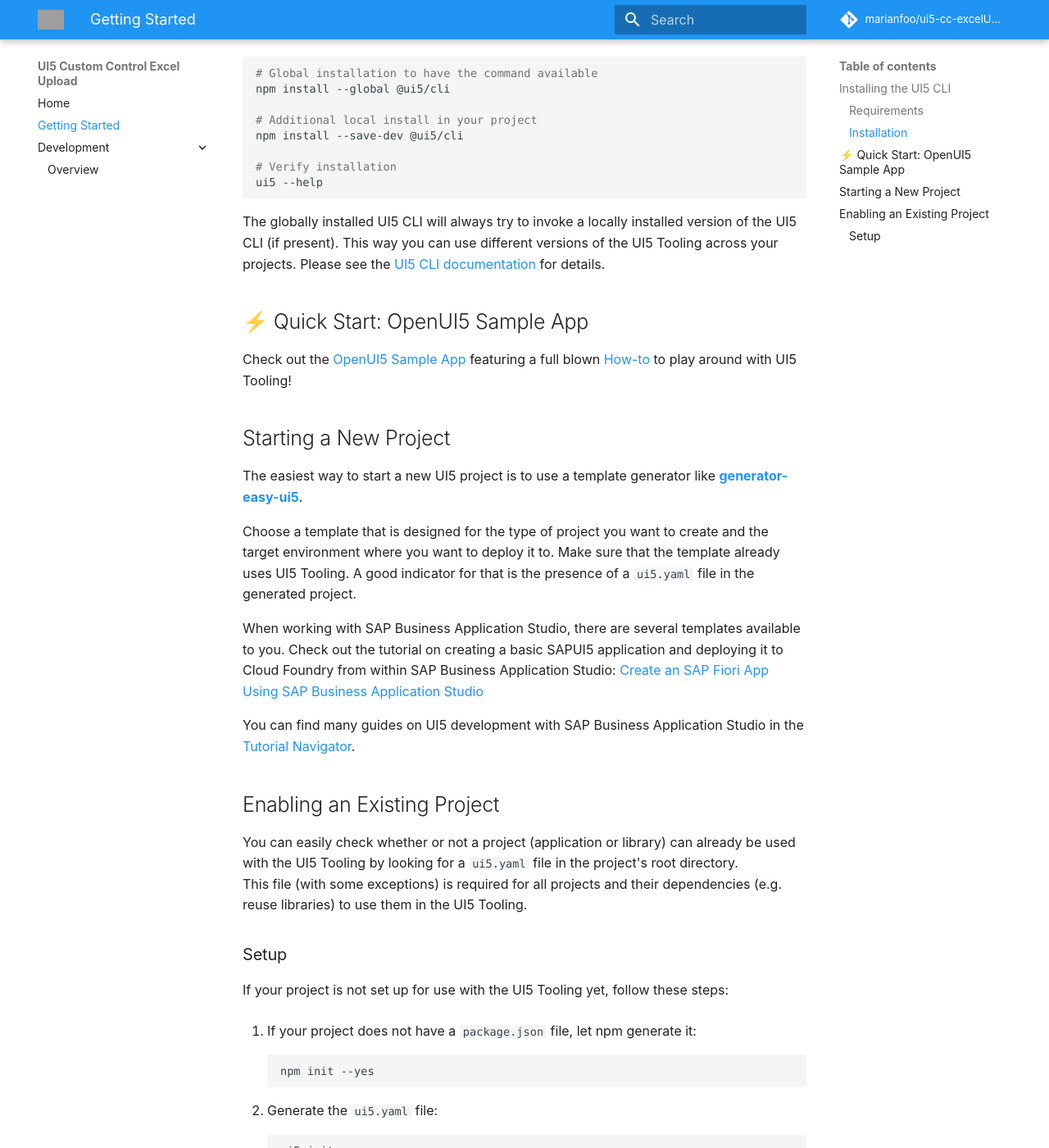
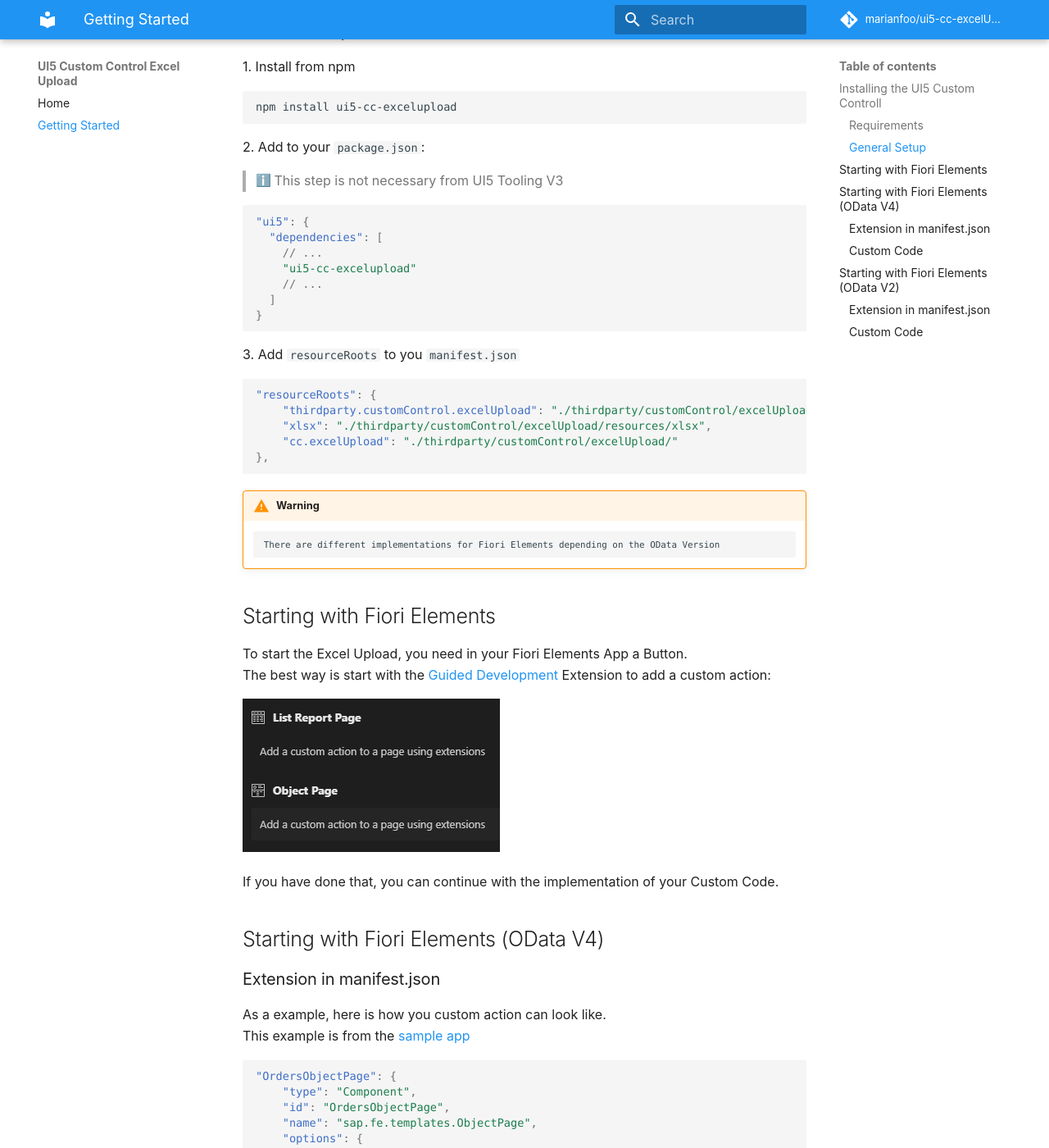
Before and after one commit to spreadsheetimporter/ui5-cc-spreadsheetimporter, an MkDocs documentation site: the page built from docs/pages/GettingStarted.md, in a window 1280 px wide and 1400 px high, scrolled down 311 px. Shown: the whole window at 82% size. Built offline with MkDocs 1.6.1 and Material for MkDocs 9.7.7, drawn with Linux system fonts in a browser that asks for light colours; emoji names are drawn with the system emoji font; comment, search, counter and statistics services are not loaded; some of the changed text lies outside the part shown; grey boxes are pictures that could not be loaded.

Commit message:
feat: update docs

`````diff
--- a/docs/pages/GettingStarted.md
+++ b/docs/pages/GettingStarted.md
@@ -1,99 +1,157 @@
 # Getting Started
-## Installing the UI5 CLI
+## Installing the UI5 Custom Controll
 ### Requirements
-- [Node.js](https://nodejs.org/) Version 10 or later
+- [Node.js](https://nodejs.org/) Version 14 or later
 
-### Installation
+### General Setup
+
+1\. Install from npm
+
 ```sh
-# Global installation to have the command available
-npm install --global @ui5/cli
-
-# Additional local install in your project
-npm install --save-dev @ui5/cli
-
-# Verify installation
-ui5 --help
+npm install ui5-cc-excelupload
 ```
 
-The globally installed UI5 CLI will always try to invoke a locally installed version of the UI5 CLI (if present). This way you can use different versions of the UI5 Tooling across your projects. Please see the [UI5 CLI documentation](./CLI.md#local-vs-global-installation) for details.
+2\.  Add to your `package.json`:
+> :information_source: This step is not necessary from UI5 Tooling V3
 
-## ⚡️ Quick Start: OpenUI5 Sample App
-Check out the [OpenUI5 Sample App](https://github.com/SAP/openui5-sample-app) featuring a full blown [How-to](https://github.com/SAP/openui5-sample-app/#openui5-sample-app) to play around with UI5 Tooling!
+````json
+"ui5": {
+  "dependencies": [
+    // ...
+    "ui5-cc-excelupload"
+    // ...
+  ]
+}
+````
 
-## Starting a New Project
-The easiest way to start a new UI5 project is to use a template generator like [**generator-easy-ui5**](https://github.com/SAP/generator-easy-ui5).
+3\. Add `resourceRoots` to you `manifest.json`
 
-Choose a template that is designed for the type of project you want to create and the target environment where you want to deploy it to.
-Make sure that the template already uses UI5 Tooling. A good indicator for that is the presence of a `ui5.yaml` file in the generated project.
+````json
+"resourceRoots": {
+    "thirdparty.customControl.excelUpload": "./thirdparty/customControl/excelUpload/",
+    "xlsx": "./thirdparty/customControl/excelUpload/resources/xlsx",
+    "cc.excelUpload": "./thirdparty/customControl/excelUpload/"
+},
+````
 
-When working with SAP Business Application Studio, there are several templates available to you. Check out the tutorial on creating a basic SAPUI5 application and deploying it to Cloud Foundry from within SAP Business Application Studio: [Create an SAP Fiori App Using SAP Business Application Studio](https://developers.sap.com/tutorials/appstudio-fioriapps-create.html)
+!!! warning
+        There are different implementations for Fiori Elements depending on the OData Version
 
-You can find many guides on UI5 development with SAP Business Application Studio in the [Tutorial Navigator](https://developers.sap.com/tutorial-navigator.html?tag=topic:sapui5&tag=products:technology-platform/sap-business-application-studio).
+## Starting with Fiori Elements
 
-## Enabling an Existing Project
-You can easily check whether or not a project (application or library) can already be used with the UI5 Tooling by looking for a `ui5.yaml` file in the project's root directory.
-This file (with some exceptions) is required for all projects and their dependencies (e.g. reuse libraries) to use them in the UI5 Tooling.
+To start the Excel Upload, you need in your Fiori Elements App a Button.
+The best way is start with the [Guided Development](https://blogs.sap.com/2021/08/16/getting-up-to-speed-with-sap-fiori-tools-guided-development-overview/) Extension to add a custom action:
 
-### Setup
-If your project is not set up for use with the UI5 Tooling yet, follow these steps:
+![Guided Development](./../images/guided_development.png){ loading=lazy }
 
-1. If your project does not have a `package.json` file, let npm generate it:
-    ```sh
-    npm init --yes
-    ```
+If you have done that, you can continue with the implementation of your Custom Code.
 
-1. Generate the `ui5.yaml` file:
-    ```sh
-    ui5 init
-    ```
+## Starting with Fiori Elements (OData V4)
 
-1. Define the framework you want to use
+### Extension in manifest.json
 
-    === "OpenUI5"
+As a example, here is how you custom action can look like.
+This example is from the [sample app](https://github.com/marianfoo/ui5-cc-excelUpload-sampleapp/blob/744f008b1b052a3df5594215d8d11811a8e646b7/packages/orders/webapp/manifest.json#L145-L157)
 
-        ```sh
-        ui5 use openui5@latest
-        ```
+````json
+"OrdersObjectPage": {
+    "type": "Component",
+    "id": "OrdersObjectPage",
+    "name": "sap.fe.templates.ObjectPage",
+    "options": {
+        "settings": {
+            "editableHeaderContent": false,
+            "entitySet": "Orders",
+            "content": {
+                "header": {
+                    "actions": {
+                        "excelUpload": {
+                            "id": "excelUploadButton",
+                            "text": "Excel Upload",
+                            "enabled": "{ui>/isEditable}",
+                            "press": "ui.v4.orders.ext.ObjectPageExtController.openExcelUploadDialog",
+                            "requiresSelection": false
+                        }
+                    }
+                }
+            }
+        }
+    }
+},
+````
 
-    === "SAPUI5"
+### Custom Code
 
-        ```sh
-        ui5 use sapui5@latest
-        ```
+````javascript
+openExcelUploadDialog: async function (oEvent) {
+    this._view.setBusyIndicatorDelay(0)
+    this._view.setBusy(true)
+    if (!this.excelUpload) {
+        this.excelUpload = await sap.ui.getCore().createComponent({
+            name: "thirdparty.customControl.excelUpload",
+            async: false,
+            componentData: {
+                context: this
+            }
+        });
+    }
+    this.excelUpload.openExcelUploadDialog()
+    this._view.setBusy(false)
+}
+````
 
-    You can choose between the OpenUI5 and the SAPUI5 framework.
 
-    Don't know which one to choose? Check out our [documentation on the differences between OpenUI5 and SAPUI5](./FAQ.md##whats-the-difference-between-openui5-and-sapui5).
+## Starting with Fiori Elements (OData V2)
 
-1. Add required libraries
-    ```sh
-    ui5 add sap.ui.core sap.m sap.ui.table themelib_sap_fiori_3 # [...]
-    ```
+### Extension in manifest.json
 
-    You can find a documentation of all libraries, including samples and more, in the Demo Kit:
+As a example, here is how you custom action can look like.
+This example is from the [sample app](https://github.com/marianfoo/ui5-cc-excelUpload-sampleapp/blob/744f008b1b052a3df5594215d8d11811a8e646b7/packages/orders/webapp/manifest.json#L145-L157)
 
-    - [**OpenUI5** Demo Kit](https://openui5.hana.ondemand.com/api)
-    - [**SAPUI5** Demo Kit](https://ui5.sap.com/#/api)
+````json
+"extends": {
+    "extensions": {
+        "sap.ui.controllerExtensions": {
+            "sap.suite.ui.generic.template.ObjectPage.view.Details": {
+                "controllerName": "ui.v2.ordersv2.ext.controller.ObjectPageExt",
+                "sap.ui.generic.app": {
+                    "Orders": {
+                        "EntitySet": "Orders",
+                        "Header": {
+                            "Actions": {
+                                "excelUpload": {
+                                    "id": "excelUploadButton",
+                                    "text": "Excel Upload",
+                                    "applicablePath": "ui>/editable",
+                                    "press": "openExcelUploadDialog",
+                                    "requiresSelection": false
+                                }
+                            }
+                        }
+                    }
+                }
+            }
+        }
+    }
+}
+````
 
-1. Start the server and work on your project! 🎉
-    ```sh
-    ui5 serve
-    ```
+### Custom Code
 
-    !!! tip
-        Use `ui5 serve` to start a local development server and `ui5 build --all` to produce an optimized, static version of your project, which you can then deploy to your production environment.
-
-        Find more information here:
-
-        - [Server](./Server.md)
-        - [Builder](./Builder.md)
-        - [CLI](./CLI.md)
-
-1. If you are using Git or similar version control, commit `package.json` and `ui5.yaml` to your repository.
-    ```sh
-    git add package.json ui5.yaml
-    git commit -m "Enable use with UI5 Tooling"
-    ```
-
-**Hooray! You can now use UI5 Tooling in your project!**
-{: .sap-icon-ui5-after }
+````javascript
+openExcelUploadDialog: async function (oEvent) {
+    this.getView().setBusyIndicatorDelay(0)
+    this.getView().setBusy(true)
+    if (!this.excelUpload) {
+        this.excelUpload = await sap.ui.getCore().createComponent({
+            name: "thirdparty.customControl.excelUpload",
+            async: false,
+            componentData: {
+                context: this
+            }
+        });
+    }
+    this.excelUpload.openExcelUploadDialog()
+    this.getView().setBusy(false)
+}
+````
--- a/mkdocs.yml
+++ b/mkdocs.yml
@@ -9,8 +9,8 @@
   - Getting Started: pages/GettingStarted.md
   # - Configuration: pages/Configuration.md
   # - UI5 CLI: pages/CLI.md
-  - Development:
-      - Overview: pages/Overview.md
+  # - Development:
+  #     - Overview: pages/Overview.md
   #   - OpenUI5: pages/OpenUI5.md
   #   - SAPUI5: pages/SAPUI5.md
   # - Extensibility:
@@ -33,8 +33,8 @@
   palette:
     primary: "blue"
     accent: "blue"
-  logo: "images/logo.svg"
-  favicon: "images/favicon.png"
+  # logo: "images/logo.svg"
+  # favicon: "images/favicon.png"
   font: false
   features:
     - navigation.expand
@@ -69,3 +69,8 @@
       custom_checkbox: true
   - pymdownx.tilde
   - pymdownx.caret
+  - pymdownx.emoji:
+      emoji_index: !!python/name:materialx.emoji.twemoji
+      emoji_generator: !!python/name:materialx.emoji.to_svg
+
+dev_addr: "localhost:8000"
`````
Also changed, not shown: docs/index.md (+16 -94 lines), docs/pages/Overview.md (deleted, +0 -79 lines), docs/images/guided_development.png (added), 1 other file.
